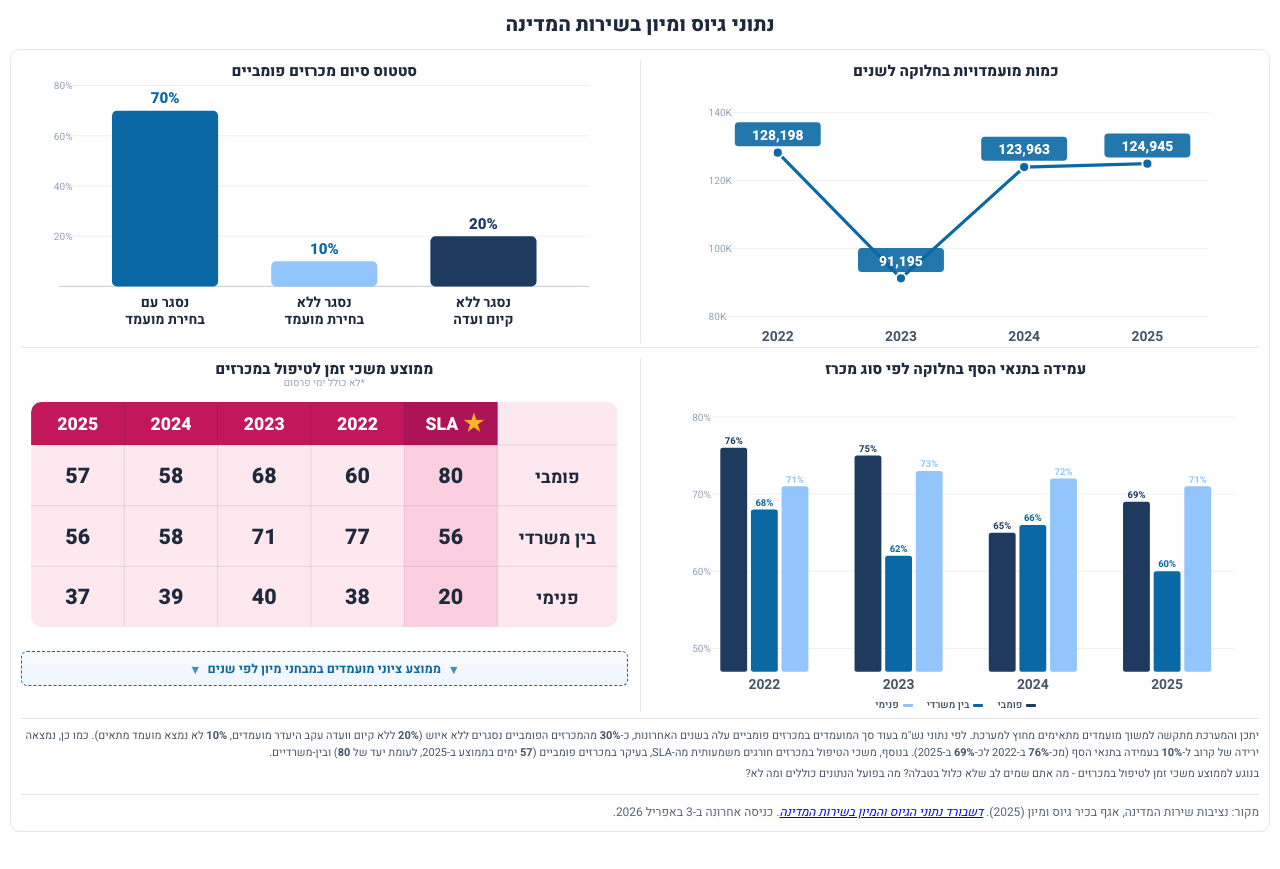
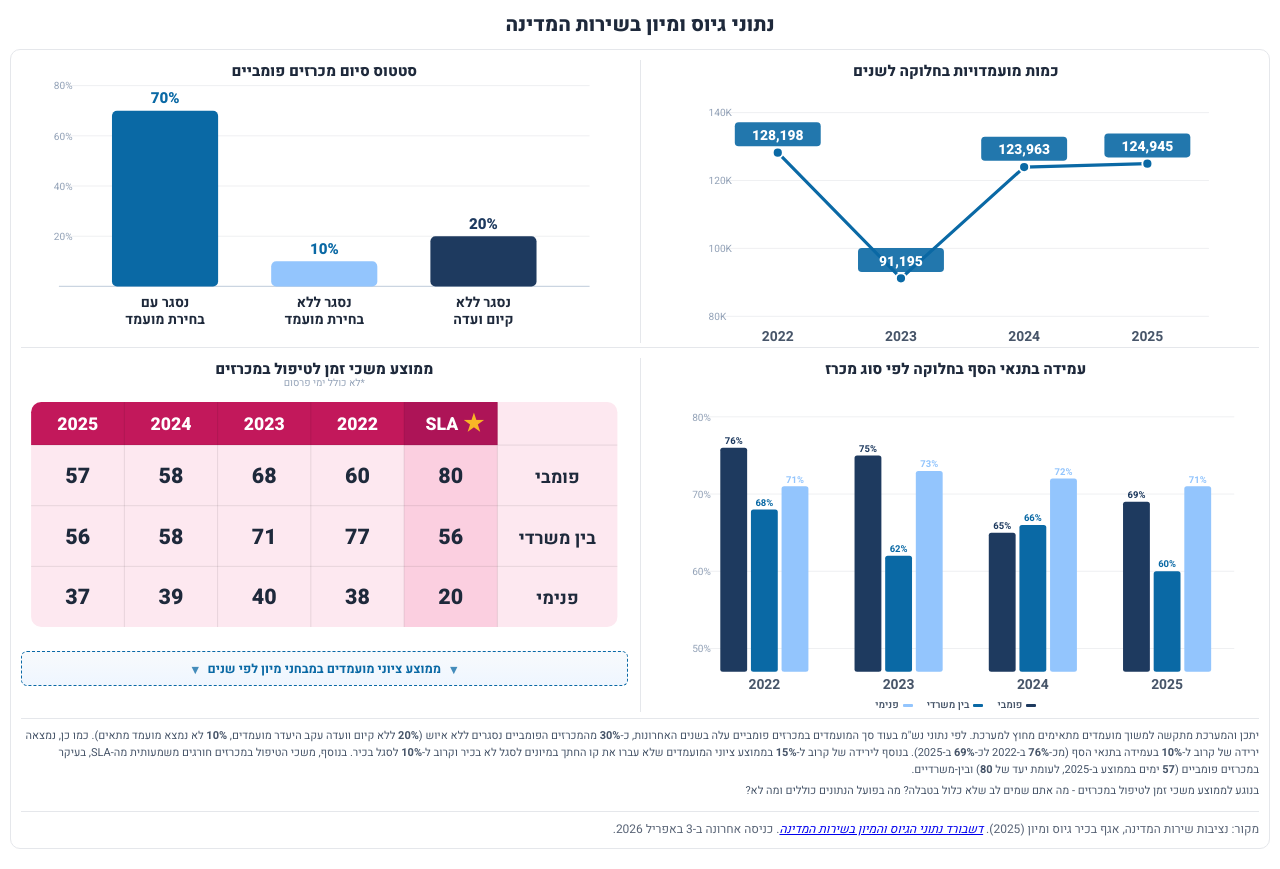
Before and after one commit to Gavse/hc-escaperoom, a plain HTML site: page recruitment-data.html in a window 1280 px wide. Drawn offline with Linux system fonts and the light colour scheme.

Commit message:
Add candidate score decline data to recruitment analysis

```diff
--- a/recruitment-data.html
+++ b/recruitment-data.html
@@ -340,7 +340,7 @@ body {
         </div>
 
         <div class="explain-text">
-            <p>יתכן והמערכת מתקשה למשוך מועמדים מתאימים מחוץ למערכת. לפי נתוני נש"מ בעוד סך המועמדים במכרזים פומביים עלה בשנים האחרונות, כ-<strong>30%</strong> מהמכרזים הפומביים נסגרים ללא איוש (<strong>20%</strong> ללא קיום וועדה עקב היעדר מועמדים, <strong>10%</strong> לא נמצא מועמד מתאים). כמו כן, נמצאה ירידה של קרוב ל-<strong>10%</strong> בעמידה בתנאי הסף (מכ-<strong>76%</strong> ב-2022 לכ-<strong>69%</strong> ב-2025). בנוסף, משכי הטיפול במכרזים חורגים משמעותית מה-SLA, בעיקר במכרזים פומביים (<strong>57</strong> ימים בממוצע ב-2025, לעומת יעד של <strong>80</strong>) ובין-משרדיים.</p>
+            <p>יתכן והמערכת מתקשה למשוך מועמדים מתאימים מחוץ למערכת. לפי נתוני נש"מ בעוד סך המועמדים במכרזים פומביים עלה בשנים האחרונות, כ-<strong>30%</strong> מהמכרזים הפומביים נסגרים ללא איוש (<strong>20%</strong> ללא קיום וועדה עקב היעדר מועמדים, <strong>10%</strong> לא נמצא מועמד מתאים). כמו כן, נמצאה ירידה של קרוב ל-<strong>10%</strong> בעמידה בתנאי הסף (מכ-<strong>76%</strong> ב-2022 לכ-<strong>69%</strong> ב-2025). בנוסף לירידה של קרוב ל-<strong>15%</strong> בממוצע ציוני המועמדים שלא עברו את קו החתך במיונים לסגל לא בכיר וקרוב ל-<strong>10%</strong> לסגל בכיר. בנוסף, משכי הטיפול במכרזים חורגים משמעותית מה-SLA, בעיקר במכרזים פומביים (<strong>57</strong> ימים בממוצע ב-2025, לעומת יעד של <strong>80</strong>) ובין-משרדיים.</p>
             <p>בנוגע לממוצע משכי זמן לטיפול במכרזים - מה אתם שמים לב שלא כלול בטבלה? מה בפועל הנתונים כוללים ומה לא?</p>
         </div>
 
```
